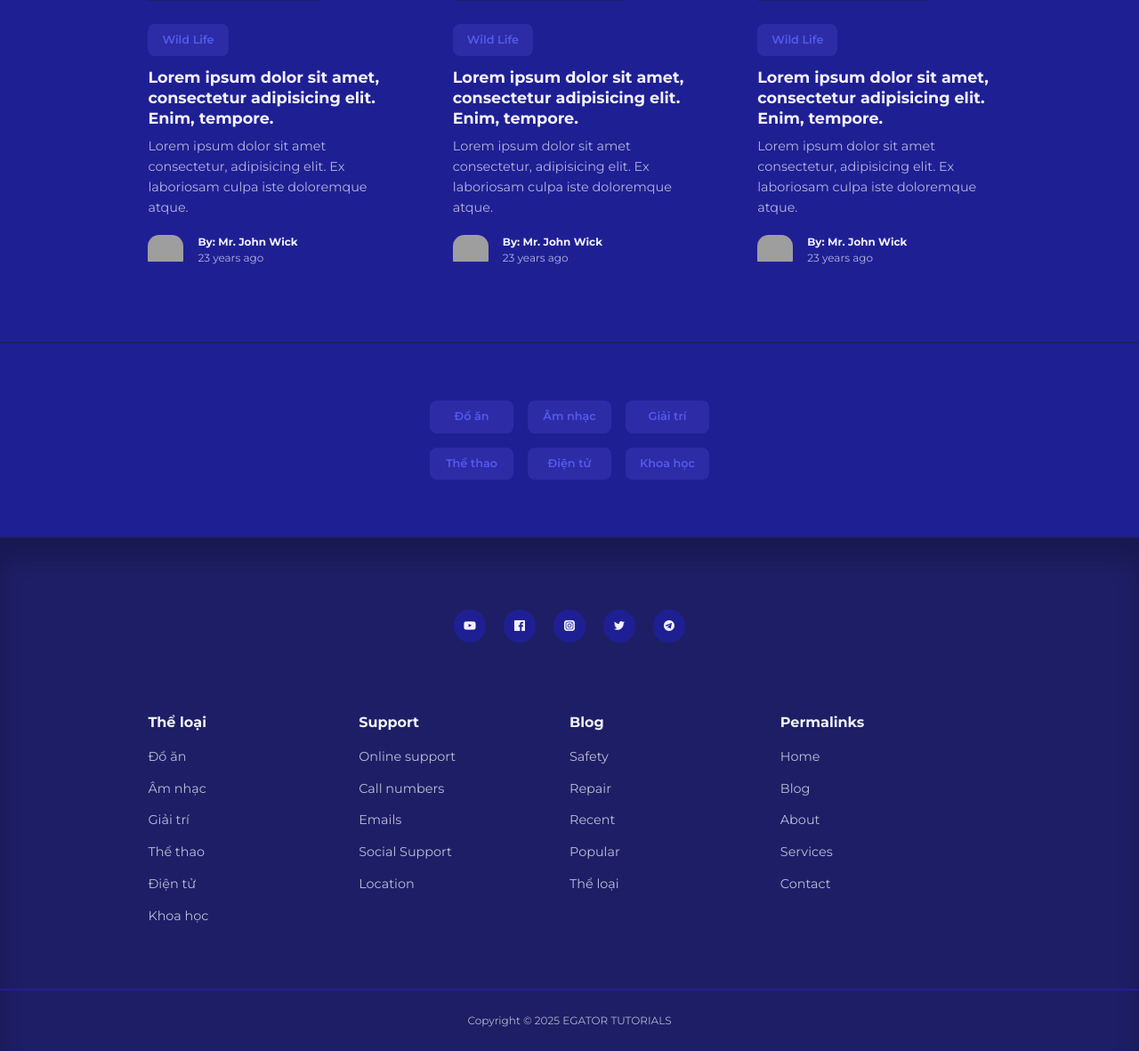
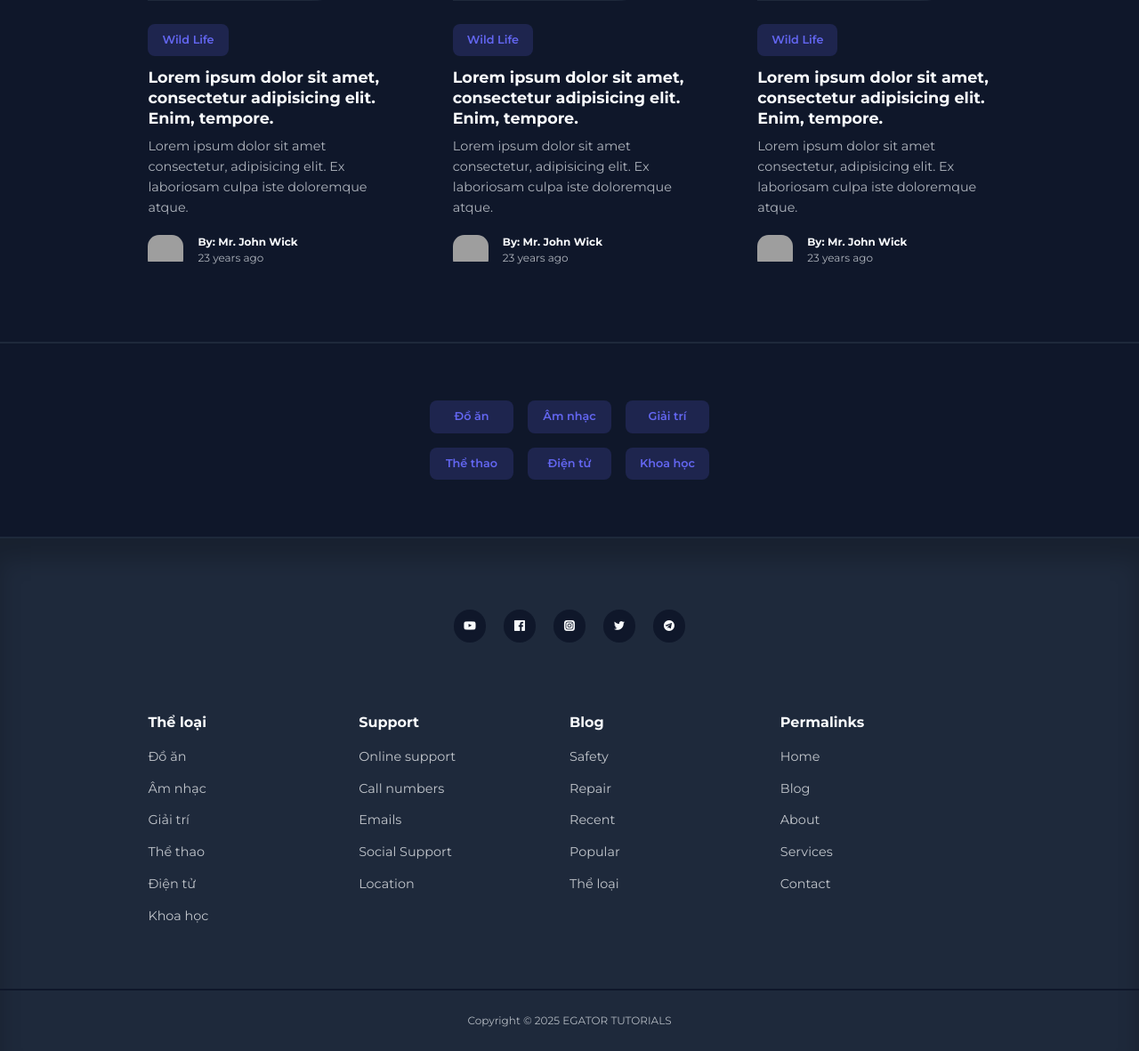
Before and after one commit to Broky2022/Blog_App, a PHP site: page /Blog_App/index.php in a window 1280 px wide. Shown: the part 1348-2529 px from the top of the page at 89% size. Run offline with PHP 8.4, Linux system fonts and the light colour scheme; grey boxes are pictures that could not be loaded.

Commit message:
[UPDATE][style.css] cập nhật màu sắc chủ đạo và cải thiện các biến màu trong CSS

```diff
--- a/css/style.css
+++ b/css/style.css
@@ -1,17 +1,17 @@
 :root {
-    --color-primary: #5459ee;
-    --color-primary-light: hsl(242, 91%, 69%, 18%);
-    --color-primary-variant: #5854c7;
-    --color-red: #da0f3f;
-    --color-red-light: hsl(346, 87%, 46%, 15%);
-    --color-green: #00c476;
-    --color-green-light: hsl(156, 100%, 38%, 15%);
-    --color-gray-900: #1e1e66;
-    --color-gray-700: #2d2b7c;
-    --color-gray-300: rgba(242, 242, 254, 0.3);
-    --color-gray-200: rgba(242, 242, 254, 0.7);
-    --color-white: #f2f2fe;
-    --color-bg: #1f1f94;
+    --color-primary: #6366f1;
+    --color-primary-light: rgba(99, 102, 241, 0.18);
+    --color-primary-variant: #4f46e5;
+    --color-red: #ef4444;
+    --color-red-light: rgba(239, 68, 68, 0.15);
+    --color-green: #10b981;
+    --color-green-light: rgba(16, 185, 129, 0.15);
+    --color-gray-900: #1e293b;
+    --color-gray-700: #334155;
+    --color-gray-300: rgba(241, 245, 249, 0.3);
+    --color-gray-200: rgba(241, 245, 249, 0.7);
+    --color-white: #f8fafc;
+    --color-bg: #0f172a;
 
     ---transition: all 300ms ease;
 
```
